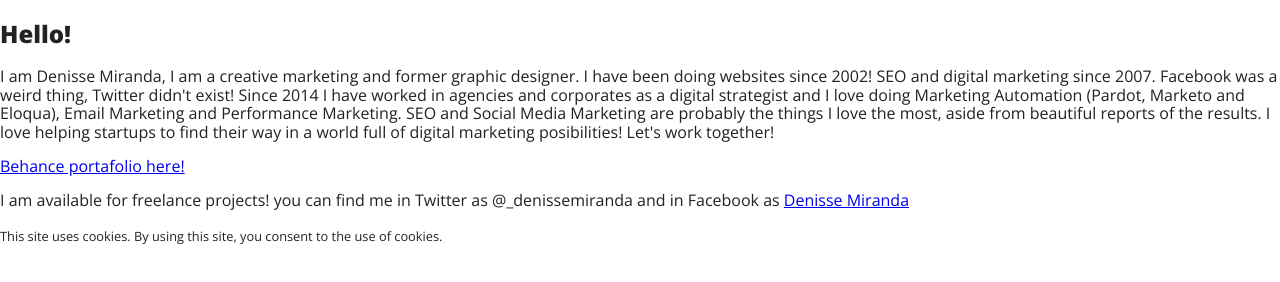
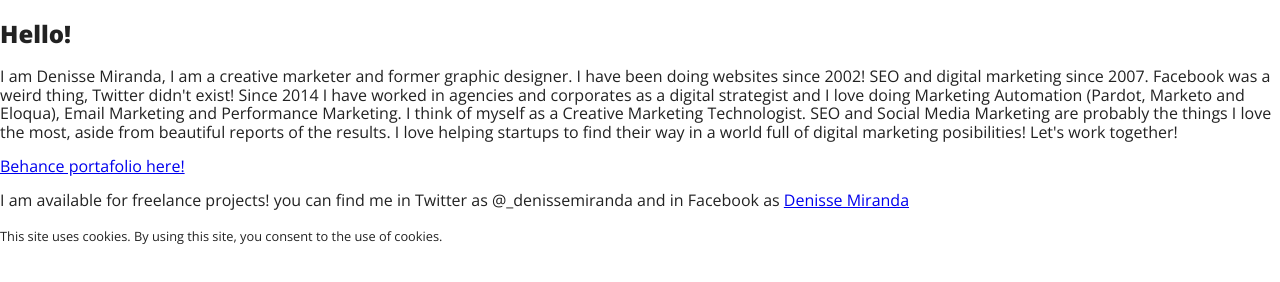
Before and after one commit to denissemiranda/denissemiranda.github.io, a website built with Parcel: page index.html in a window 1280 px wide. Built offline with nearby package versions, Linux system fonts and the light colour scheme.

Commit message:
Description
Typos

```diff
--- a/index.html
+++ b/index.html
@@ -28,7 +28,7 @@
 
   <!-- Add your site or application content here -->
   <h2>Hello!</h2>
-  <p>I am Denisse Miranda, I am a creative marketing and former graphic designer. I have been doing websites since 2002! SEO and digital marketing since 2007. Facebook was a weird thing, Twitter didn't exist! Since 2014 I have worked in agencies and corporates as a digital strategist and I love doing Marketing Automation (Pardot, Marketo and Eloqua), Email Marketing and Performance Marketing. SEO and Social Media Marketing are probably the things I love the most, aside from beautiful reports of the results. I love helping startups to find their way in a world full of digital marketing posibilities! Let's work together! </p>
+  <p>I am Denisse Miranda, I am a creative marketer and former graphic designer. I have been doing websites since 2002! SEO and digital marketing since 2007. Facebook was a weird thing, Twitter didn't exist! Since 2014 I have worked in agencies and corporates as a digital strategist and I love doing Marketing Automation (Pardot, Marketo and Eloqua), Email Marketing and Performance Marketing. I think of myself as a Creative Marketing Technologist. SEO and Social Media Marketing are probably the things I love the most, aside from beautiful reports of the results. I love helping startups to find their way in a world full of digital marketing posibilities! Let's work together! </p>
   <p><a href="https://www.behance.net/denissemiranda">Behance portafolio here!</a></p>
   <p>I am available for freelance projects! you can find me in Twitter as @_denissemiranda and in Facebook as <a href="https://www.facebook.com/denissemiranda.marketing">Denisse Miranda</a></p>
   <p><small>This site uses cookies. By using this site, you consent to the use of cookies. </small></p>
```
